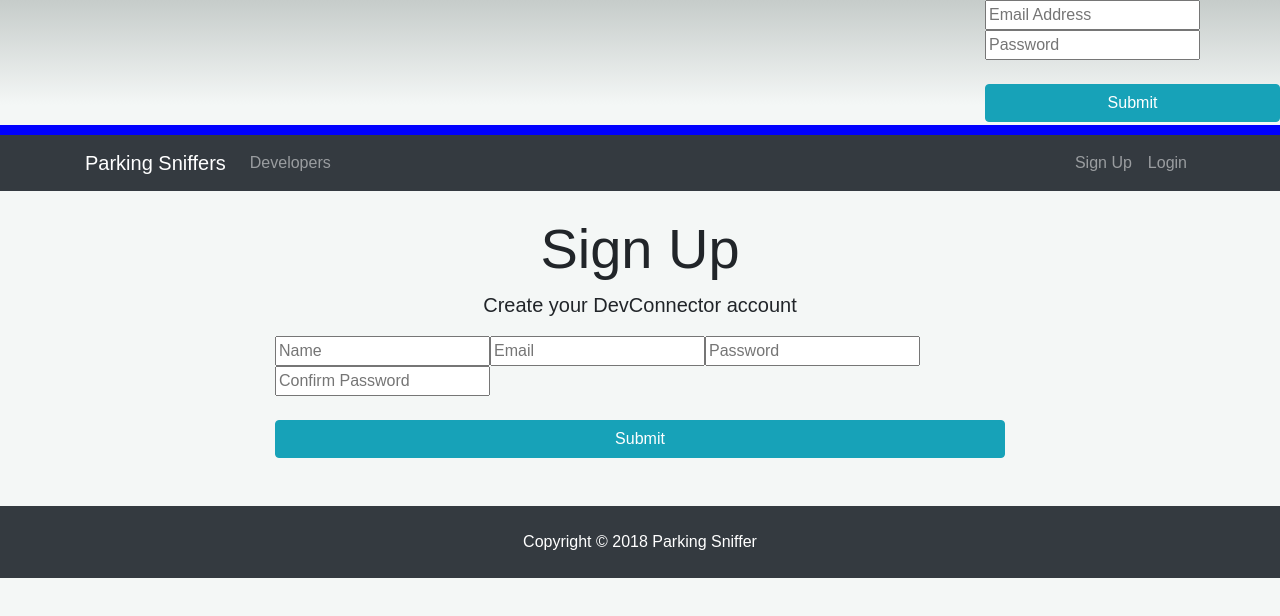
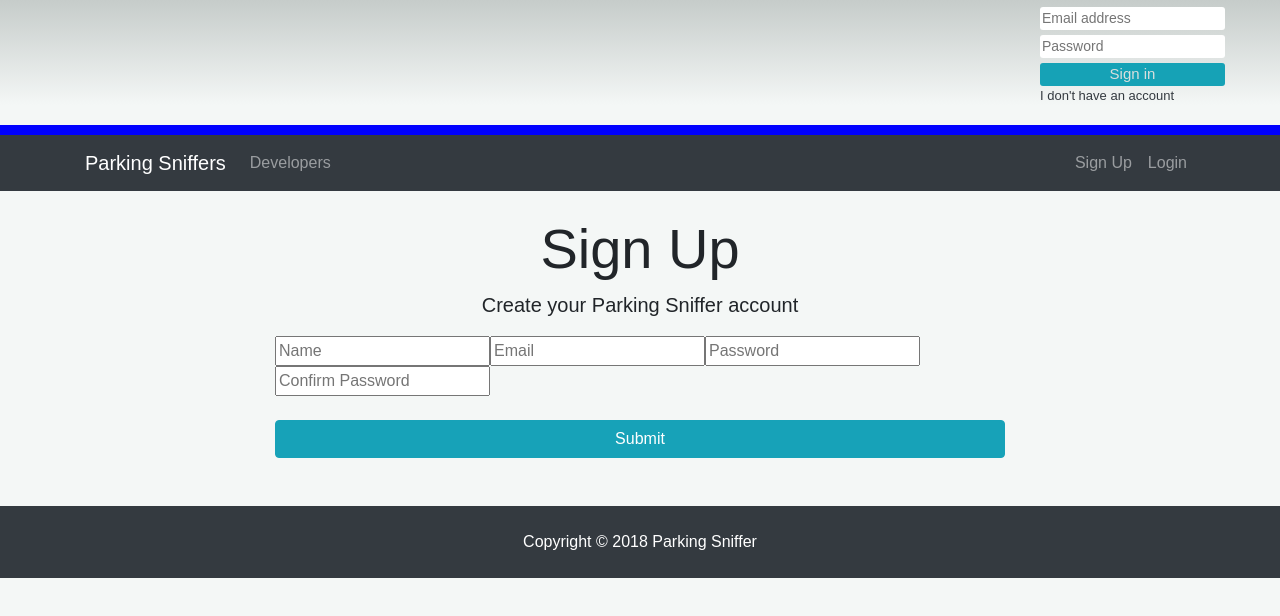
Before and after one commit to nmhalloran/parking-sniffer, a React (Create React App) app in the folder client/: page /#/signup in a window 1280 px wide. Shown: the top 616 px of the page. Built offline with nearby package versions, Linux system fonts and the light colour scheme.

Commit message:
Do login form navbar

```diff
--- a/client/src/components/auth/signup.jsx
+++ b/client/src/components/auth/signup.jsx
@@ -56,7 +56,7 @@ class SignUp extends React.Component {
             <div className="col-md-8 m-auto">
               <h1 className="display-4 text-center">Sign Up</h1>
               <p className="lead text-center">
-                Create your DevConnector account
+                Create your Parking Sniffer account
               </p>
               <form noValidate onSubmit={this.onSubmit}>
                 <input type='text'
--- a/client/src/components/topnavbar/topnavbar.css
+++ b/client/src/components/topnavbar/topnavbar.css
@@ -18,13 +18,35 @@
 
 .top-nav-bar-info{
   width:25%;
-
   display: flex;
   flex-direction: column;
   padding-left: 25px;
   align-items: center;
+  flex-wrap: wrap;
+  /* background-color: green; */
+}
+.top-nav-bar-info-logged{
+  display: flex;
+  flex-direction: column;
 
+  align-items: center;
+}
 
+.top-nav-bar-info-form{
+  display: flex;
+  flex-direction: column;
+  /* padding-left: 25px; */
+  /* align-items:flex-start; */
+  flex-wrap: wrap;
+  /* background-color: red; */
+}
+
+.top-nav-bar-info-form form{
+  display: flex;
+  flex-direction: column;
+  flex-wrap: wrap;
+  margin-top: 7px;
+  /* margin-bottom: 5px; */
 }
 
 .top-nav-bar-info img{
@@ -41,9 +63,18 @@ color:#343A3F;
   height:20px;
 }
 
+.top-nav-bar-input{
+border-radius: 3px;
+margin-bottom: 5px;
+border:none;
+font-size: 14px;
+}
+.top-nav-bar-input:focus{
+outline: 0px;
+}
 
 .top-nav-bar-errors{
-background-color: blue;
+  background-color: blue;
   height:10px
 }
 
@@ -55,20 +86,35 @@ background-color: blue;
    box-shadow: none;
 border-radius: 3px;
   color: #dadfdd;
-  background-color: #343A3F;
+  background-color: #16A2B6;
  padding: 0px 13px;
  text-align: center;
  text-decoration: none;
  display: inline-block;
- font-size: 12px;
+ font-size: 15px;
  border: none;
  cursor: pointer;
 }
 .top-nav-bar-signout:hover{
 color: #F4F7F6;
+background-color: #65bdcb;
 }
 .top-nav-bar-signout:active{
 outline: 0px;
 }
 
+.generic-link-1{
+font-size: 13px;
+color:#343A40;
+/* 343A40 light black color */
+}
+
+.generic-link-1:hover{
+  font-size: 13px;
+  color:black;
+}
+.generic-link-1:visited{
+color:#343A40;
+}
+
 /* 16A2B6 */
--- a/client/src/components/topnavbar/topnavbar.jsx
+++ b/client/src/components/topnavbar/topnavbar.jsx
@@ -18,7 +18,6 @@ constructor(props){
 }
 
 onSubmit(e) {
-  debugger
   e.preventDefault();
   const userData = {
     email: this.state.email,
@@ -37,8 +36,6 @@ componentDidMount(){
 
 render(){
       const { errors } = this.props.errors;
-
-console.log(this.props.currentUser.avatar)
   return(
     <div>
     <div className="top-nav-bar">
@@ -47,29 +44,38 @@ console.log(this.props.currentUser.avatar)
       <div className="top-nav-bar-links">
       </div>
       <div className="top-nav-bar-info">
+
         {typeof this.props.currentUser.name === 'undefined' ? (
+          <div className="top-nav-bar-info-form" >
+
           <form onSubmit={this.onSubmit}>
-            <input type="text"
-              placeholder="Email Address"
+
+            <input className="top-nav-bar-input"
+              type="text"
+              placeholder="Email address"
               name="email"
               type="email"
               value={this.state.email}
               onChange={this.onChange}
             />
 
-          <input type="text"
+          <input className="top-nav-bar-input"
+              type="text"
               placeholder="Password"
               name="password"
               type="password"
               value={this.state.password}
               onChange={this.onChange}
             />
-            <input type="submit" className="btn btn-info btn-block mt-4" />
-          </form>
+          <button type="submit" className="top-nav-bar-signout" >Sign in</button>
+        </form>
+
+          <Link className="generic-link-1" to={'/signup'}>  I don't have an account</Link>
+        </div>
         ) : (
-          <div>
-            <img src={this.props.currentUser.avatar}/>
-            <span>{this.props.currentUser.name}</span>
+          <div className="top-nav-bar-info-logged" >
+            <div><img src={this.props.currentUser.avatar}/></div>
+            <div><span>{this.props.currentUser.name}</span></div>
             <div className="top-nav-bar-info-buttons">
               <button className="top-nav-bar-signout" onClick={()=> this.props.logoutUser()}>Sign out</button>
             </div>
```
Also changed, not shown: 1 other file (tests, documents, lock files or other folders).
